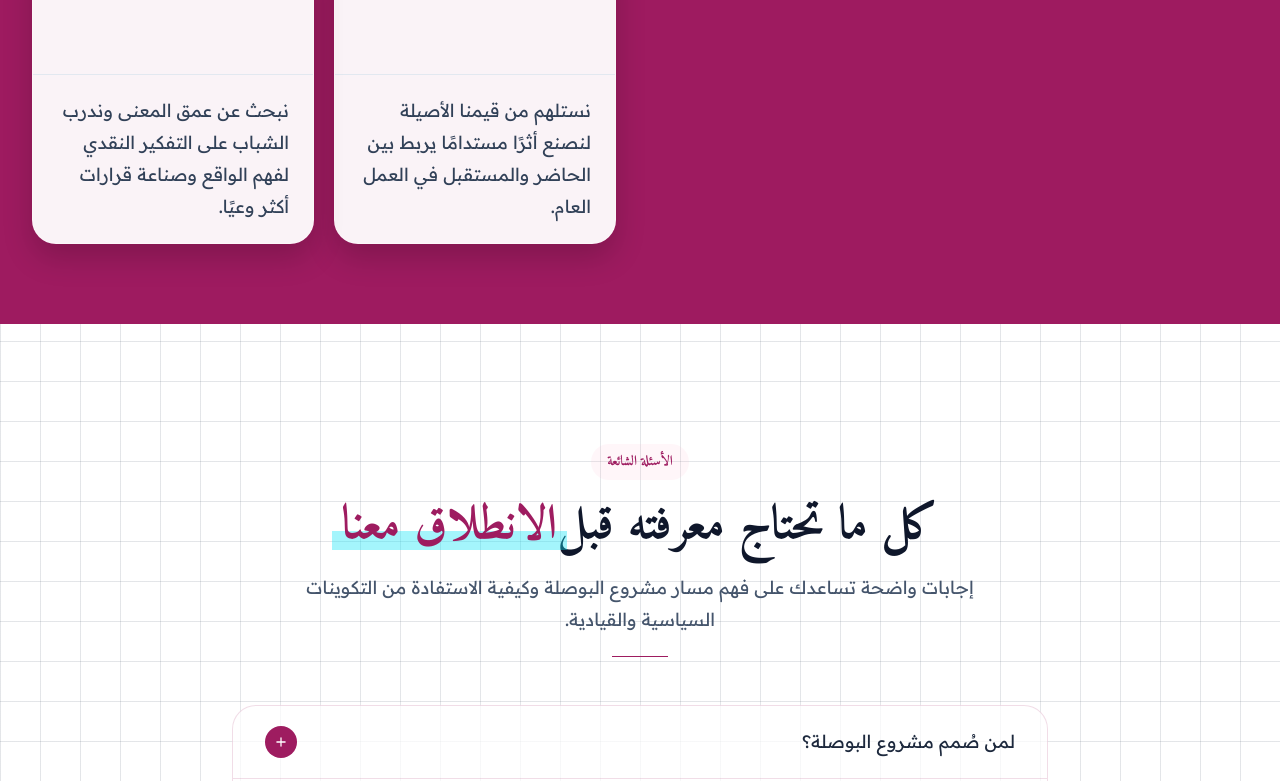
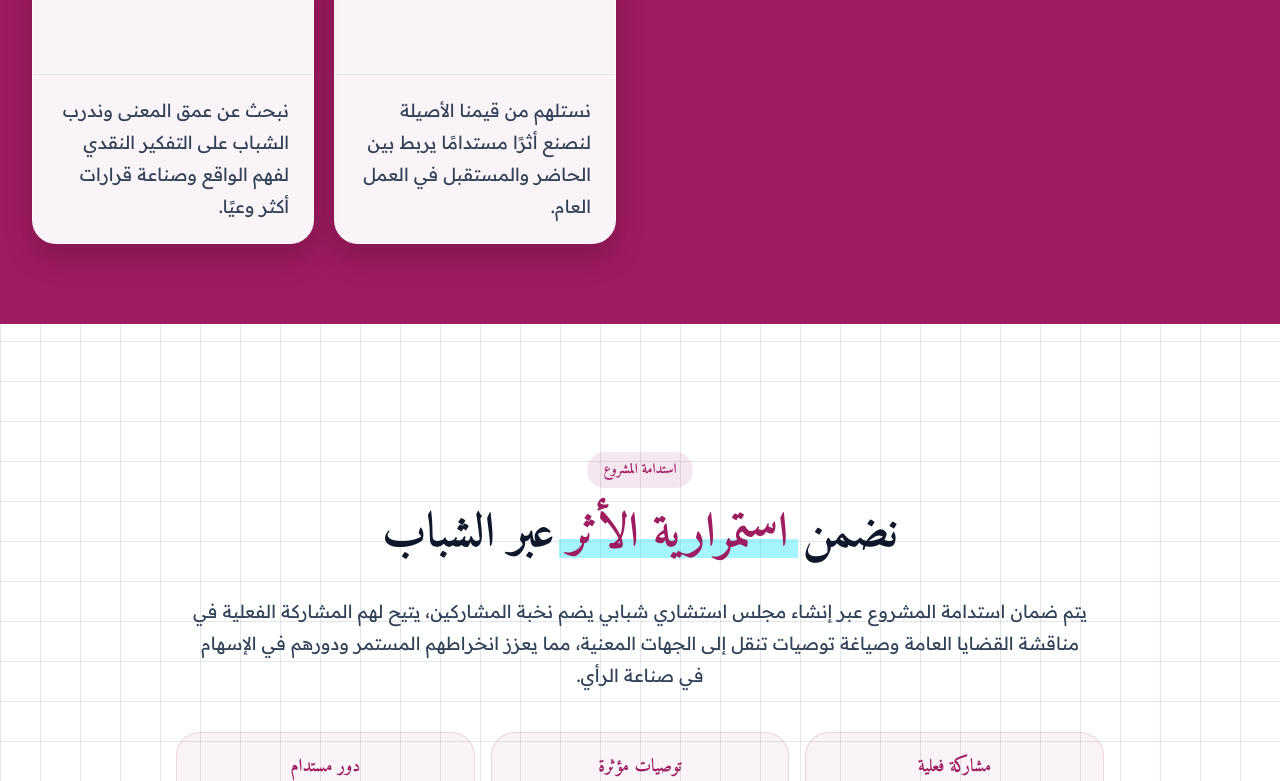
Before and after one commit to Noufel-sf/ILyas-website-, a Next.js app: page / in a window 1280 px wide. Shown: the part 4444-5225 px from the top of the page. Built offline with nearby package versions, Linux system fonts and the light colour scheme.

Commit message:
adding plan section

```diff
--- /dev/null
+++ b/app/components/Plan.tsx
@@ -0,0 +1,64 @@
+import React from "react";
+
+function Plan() {
+  return (
+    <section
+      id="sustainability"
+      dir="rtl"
+      className="w-full px-4 py-20 sm:px-8 lg:px-12"
+    >
+      <div className="mx-auto max-w-5xl rounded-3xl p-8 shadow-sm sm:p-12">
+        <div className="mb-8 text-center">
+          <p className="heading mb-4 inline-block rounded-full bg-primary/10 px-4 py-2 text-sm font-semibold text-primary">
+            استدامة المشروع
+          </p>
+          <h2 className="heading text-4xl font-bold leading-tight text-slate-900 sm:text-5xl">
+            نضمن{" "}
+            <span className="heading marker-underline text-primary">
+              استمرارية الأثر
+            </span>{" "}
+            عبر الشباب
+          </h2>
+        </div>
+
+        <p className="mx-auto max-w-4xl text-center text-base leading-8 text-slate-700 sm:text-lg">
+          يتم ضمان استدامة المشروع عبر إنشاء مجلس استشاري شبابي يضم نخبة
+          المشاركين، يتيح لهم المشاركة الفعلية في مناقشة القضايا العامة وصياغة
+          توصيات تنقل إلى الجهات المعنية، مما يعزز انخراطهم المستمر ودورهم في
+          الإسهام في صناعة الرأي.
+        </p>
+
+        <div className="mt-10 grid gap-4 sm:grid-cols-3">
+          <div className="rounded-2xl border border-primary/15 bg-primary/5 p-5 text-center">
+            <h3 className="heading text-lg font-bold text-primary">
+              مشاركة فعلية
+            </h3>
+            <p className="mt-2 text-sm leading-7 text-slate-600">
+              إشراك الأعضاء في نقاشات القضايا العامة بشكل منتظم ومنظم.
+            </p>
+          </div>
+
+          <div className="rounded-2xl border border-primary/15 bg-primary/5 p-5 text-center">
+            <h3 className="heading text-lg font-bold text-primary">
+              توصيات مؤثرة
+            </h3>
+            <p className="mt-2 text-sm leading-7 text-slate-600">
+              تحويل النقاشات إلى مخرجات عملية قابلة للرفع إلى الجهات المعنية.
+            </p>
+          </div>
+
+          <div className="rounded-2xl border border-primary/15 bg-primary/5 p-5 text-center">
+            <h3 className="heading text-lg font-bold text-primary">
+              دور مستدام
+            </h3>
+            <p className="mt-2 text-sm leading-7 text-slate-600">
+              تعزيز انخراط الشباب على المدى البعيد في الإسهام بصناعة الرأي.
+            </p>
+          </div>
+        </div>
+      </div>
+    </section>
+  );
+}
+
+export default Plan;
--- a/app/components/ProblemAndObjectives.tsx
+++ b/app/components/ProblemAndObjectives.tsx
@@ -3,7 +3,7 @@
 const objectives = [
   "تعزيز وعي الشباب بأهمية المشاركة السياسية ودورهم في الحياة العامة.",
   "توفير تكوين منهجي لـ 50 إلى 100 شاب في مجالات السياسة، القانون، الإدارة، والمهارات العملية.",
-  "تنمية فهم آليات عمل المجالس المنتخبة وصناعة القرار المحلي.",
+  "تنمية فهم آليات عمل المجالس المنتخبة وصناعة القرار.",
   "تقديم تجارب تطبيقية ومحاكاة لدعم الانخراط الفعلي في الشأن العام.",
 ];
 
--- a/app/components/ui/NavBar.tsx
+++ b/app/components/ui/NavBar.tsx
@@ -62,13 +62,13 @@ export default function Navbar() {
 
           {/* Desktop CTA */}
           <div className="hidden md:flex flex-col md:flex-row items-center gap-2 md:block">
-            <Link
-              href="/contact"
+            <a
+              href="https://docs.google.com/forms/d/e/1FAIpQLSdHvr5R3_eS0nwktsFXqSuOYsEY9dgGL9o81FpBuD_gdY6BSQ/viewform?usp=dialog"
               className="btn-gradient group heading inline-flex cursor-pointer items-center gap-3 rounded-xl px-6 py-2.5 text-sm font-bold shadow-lg transition-all hover:scale-[1.02]"
             >
               انضم الآن
               <ArrowLeft className="h-5 w-5 transition-transform group-hover:-translate-x-1" />
-            </Link>
+            </a>
           {/* <div className="hidden md:block w-8">
             <LanguageSwitcher />
           </div> */}
@@ -138,14 +138,15 @@ export default function Navbar() {
 
         {/* Bottom CTA */}
         <div className="px-6 pb-8">
-          <Link
-            href="/contact"
-            onClick={() => setIsOpen(false)}
+          <a
+            href="https://docs.google.com/forms/d/e/1FAIpQLSdHvr5R3_eS0nwktsFXqSuOYsEY9dgGL9o81FpBuD_gdY6BSQ/viewform?usp=dialog"
+            target="_blank"
+            rel="noopener noreferrer"
             className="btn-gradient inline-flex w-full items-center heading justify-center gap-2 rounded-xl py-3.5 text-sm font-bold shadow-lg transition-all"
           >
             انضم الآن
             <ArrowLeft className="h-5 w-5" />
-          </Link>
+          </a>
         </div>
       </aside>
     </>
--- a/app/contact/page.tsx
+++ b/app/contact/page.tsx
@@ -1,6 +1,7 @@
 import Link from "next/link";
 import FaqSection from "../components/FaqSection";
 import OurLocation from "../components/OurLocation";
+import { ArrowLeft } from "lucide-react";
 
 const socials = [
   {
@@ -90,6 +91,17 @@ export default function ContactPage() {
           للاستفسار حول الدفعات القادمة، شروط المشاركة، أو تفاصيل البرنامج，
           يمكنك مراسلتنا عبر المنصات التالية وسنرد عليك في أقرب وقت.
         </p>
+           <div className="px-6 pb-8 max-w-sm mt-5 mx-auto">
+          <a
+            href="https://docs.google.com/forms/d/e/1FAIpQLSdHvr5R3_eS0nwktsFXqSuOYsEY9dgGL9o81FpBuD_gdY6BSQ/viewform?usp=dialog"
+            target="_blank"
+            rel="noopener noreferrer"
+            className="btn-gradient inline-flex w-full items-center heading justify-center gap-2 rounded-xl py-3.5 text-sm font-bold shadow-lg transition-all"
+          >
+            انضم الآن
+            <ArrowLeft className="h-5 w-5" />
+          </a>
+        </div>
         <div className="mx-auto mt-8 h-px w-12 bg-primary" />
       </div>
 
--- a/app/page.tsx
+++ b/app/page.tsx
@@ -4,6 +4,7 @@ import ProblemAndObjectives from "./components/ProblemAndObjectives";
 import OurVision from "./components/OurVision";
 import OurGoal from "./components/OurGoal";
 import OurValues from "./components/OurValues";
+import Plan from "./components/Plan";
 import CtaSection from "./components/CtaSection";
 
 export default function Page() {
@@ -14,6 +15,7 @@ export default function Page() {
       <ProblemAndObjectives />
       <OurGoal />
       <OurValues />
+      <Plan />
       {/* <OurValues2 /> */}
       <FaqSection />
       <CtaSection />
```
